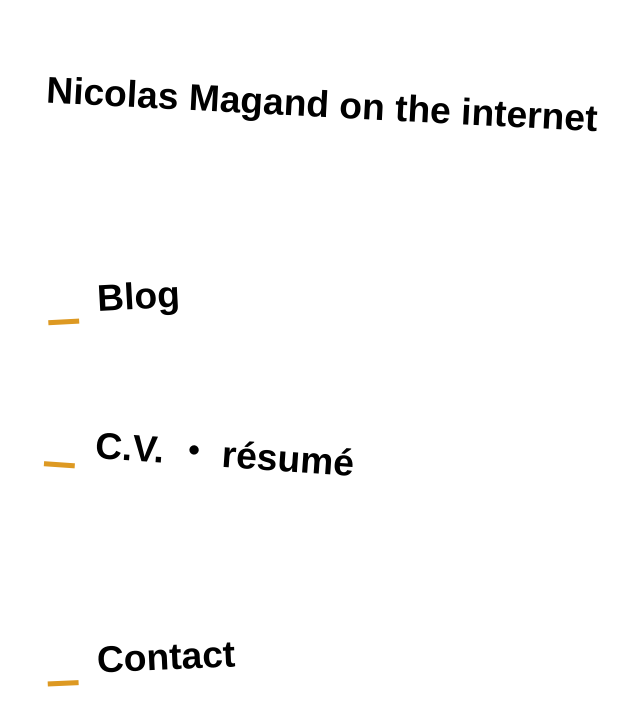
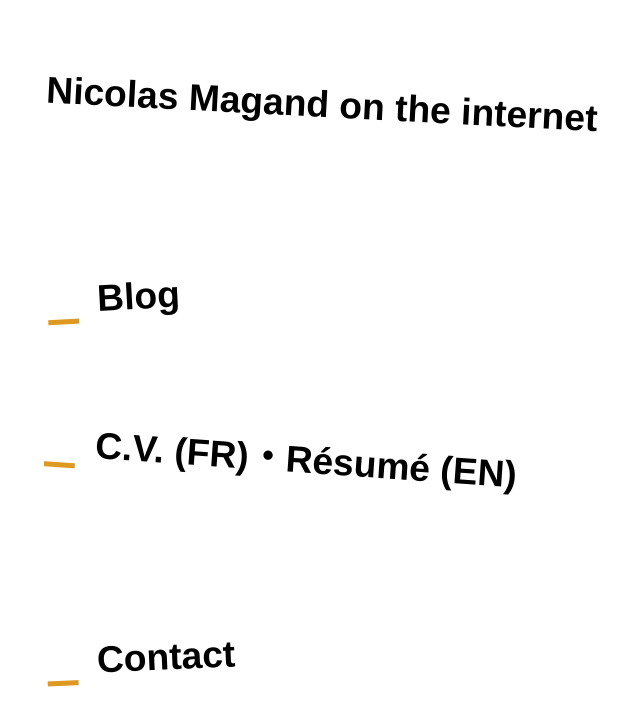
Before and after one commit to nicolasmtjt/nicolasmtjt.github.io, a plain HTML site: page index.html in a window 1280 px wide. Shown: the whole page, without its empty margins (258-898 px from the left). Drawn offline with Linux system fonts and the light colour scheme.

Commit message:
Update index.html

```diff
--- a/index.html
+++ b/index.html
@@ -19,7 +19,7 @@
       a {
         color: unset;
         text-decoration: none;
-        border-bottom: solid #d92
+        border: 0
       }
       a:hover {
         color:#d92
@@ -43,13 +43,13 @@
       </h2>
     </div>
   </a>
-  <a href="/CV-FR.html">
+
     <div style="transform:rotate(4deg)">
       <h2>
-        <span>_ </span>C.V. ・ résumé
+        <span>_ </span><a href="/CV-FR.html">C.V. (FR)</a>・<a href="/CV-EN.html">Résumé (EN)</a>
       </h2>
     </div>
-  </a>
+
   <a href="mailto:hello@nicolasmagand.com">
     <div style="transform:rotate(-2.5deg)">
       <h2>
```
